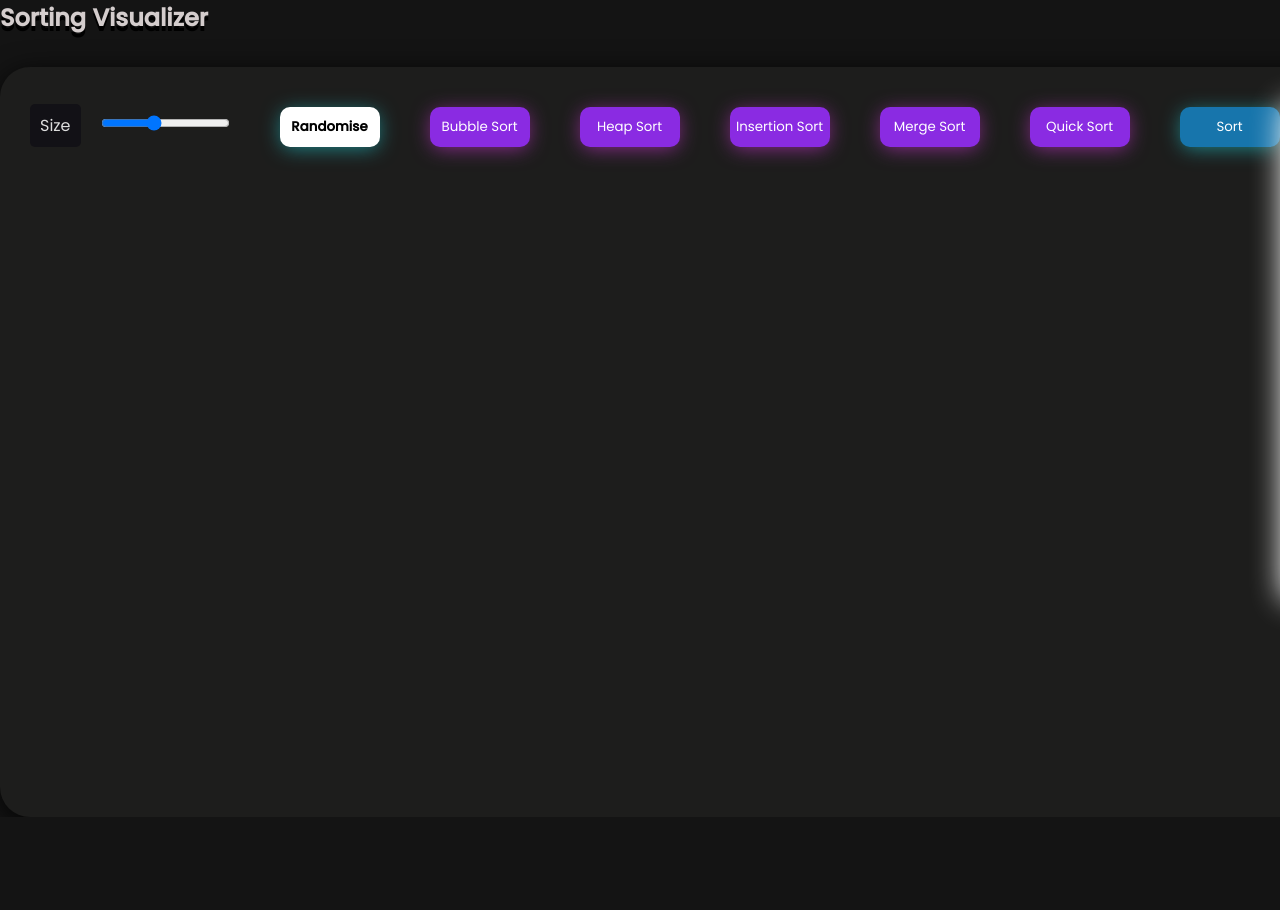
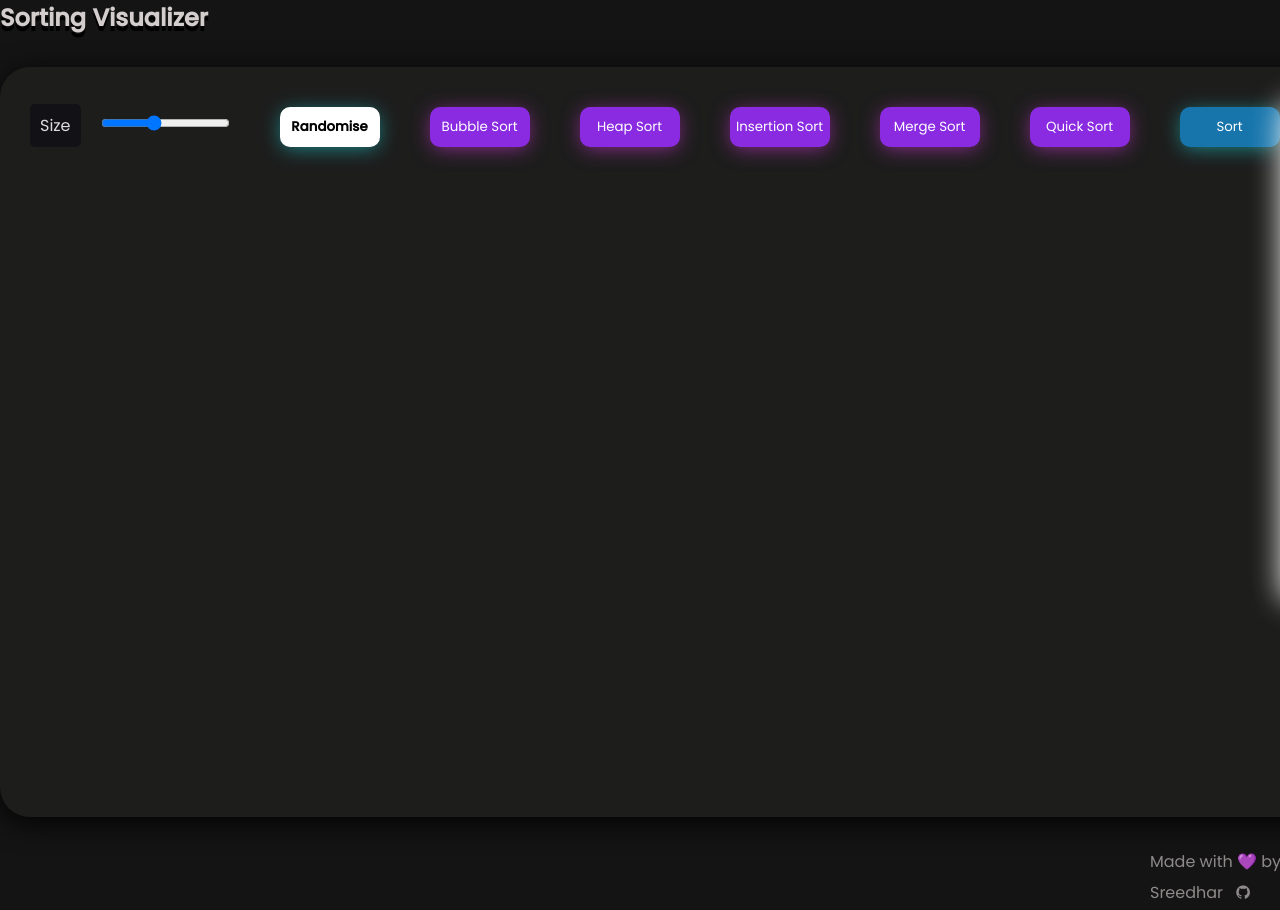
Before and after one commit to sreedhr92/Sorting-Visualizer, a React (Create React App) app: page / in a window 1280 px wide. Shown: the top 910 px of the page. Before the commit the page ends 817 px from the top, so only its background shows below. Built offline with nearby package versions, Linux system fonts and the light colour scheme.

Commit message:
Added footer

```diff
--- a/src/components/SortingVisualizer.js
+++ b/src/components/SortingVisualizer.js
@@ -244,6 +244,7 @@ const SortingVisualizer = () => {
 
     return (
         <div>
+          <link rel="stylesheet" href="https://cdnjs.cloudflare.com/ajax/libs/font-awesome/4.7.0/css/font-awesome.min.css"></link>
           <div>
               <Toaster
             position="top-left"
@@ -268,6 +269,9 @@ const SortingVisualizer = () => {
               <button id="sort"className="sortbutton" onClick={sort}>Sort</button>
               <div id ="box"className="Box">{arr.map((value,index) => {return(<div className="bar" style={{height:value}} key={index}></div>)})}</div>
           </div>
+          <p style={{color:"rgb(143, 138, 138)",paddingLeft:"1150px",paddingRight:"10px"}}>Made with 💜 by Sreedhar
+              <a href="https://github.com/sreedhr92/Sorting-Visualizer" class="fa fa-github"> </a>
+          </p>
       </div>  );
 }
 
--- a/src/index.css
+++ b/src/index.css
@@ -159,3 +159,15 @@ input[type="range"]{
   margin: auto;
 	align-items: center;
 }
+
+.fa {
+  padding: 10px;
+  font-size: 40px;
+  width: 40px;
+  text-align: center;
+  text-decoration: none;
+}
+.fa-github {
+  background:transparent;
+  color: rgb(143, 138, 138);
+}
```
